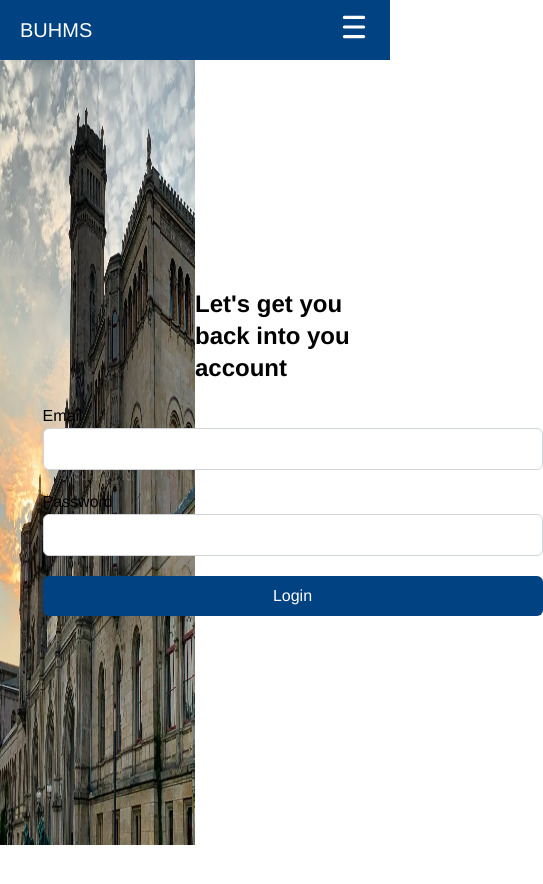
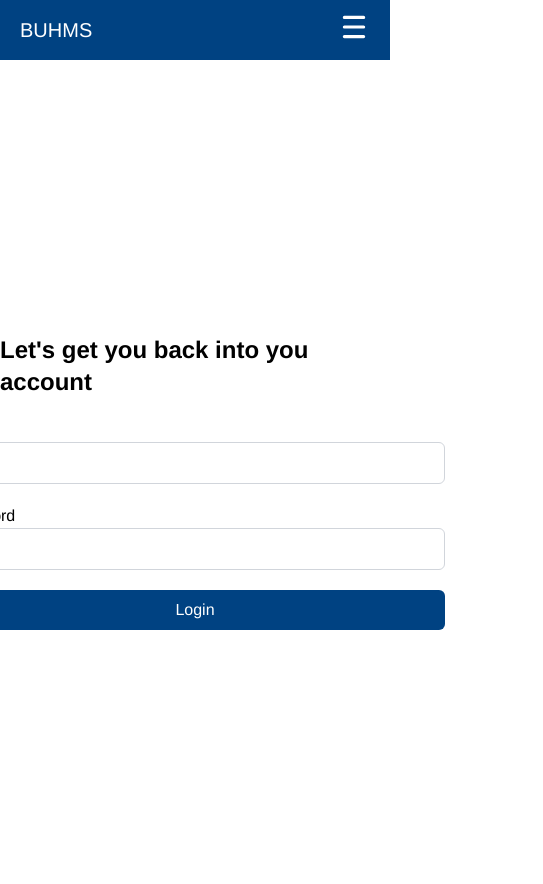
Before and after one commit to Alfred-Onuada/buhms, an Angular app: page /admin/login in a window 390 px wide. Shown: the top 884 px of the page, 543 px wide, since content can reach past the window. Before the commit the page ends 845 px from the top, so only its background shows below. Built offline with nearby package versions, Linux system fonts and the light colour scheme.

Commit message:
login done

```diff
--- a/src/app/admin/admin-login/admin-login.component.html
+++ b/src/app/admin/admin-login/admin-login.component.html
@@ -1,9 +1,12 @@
 <app-header></app-header>
-<div class="grid grid-cols-2">
-  <img src="assets/login-image.webp" alt="University Picture" class="min-h-[93vh]">
+<div class="grid grid-cols-1 md:grid-cols-2 h-[100%]">
+  <img src="assets/login-image.webp" alt="University Picture" class="hidden md:block min-h-[93vh]">
   <div class="flex justify-center items-center flex-col">
     <h3 class="font-semibold text-2xl mb-5">Let's get you back into you account</h3>
-    <form>
+    <div *ngIf="hasError" class="bg-red-500 text-white py-3 px-5 my-3 rounded-md text-center">
+      {{ errorMessage }}
+    </div>
+    <form (submit)="handleLogin($event)">
       <div class="flex flex-col mb-5">
         <label for="email">Email</label>
         <input type="email" id="email" name="email" class="border border-gray-300 rounded-md p-2 w-[500px]">
--- a/src/app/admin/admin-login/admin-login.component.ts
+++ b/src/app/admin/admin-login/admin-login.component.ts
@@ -2,6 +2,8 @@ import { Component } from '@angular/core';
 import { CommonModule } from '@angular/common';
 import { Title } from '@angular/platform-browser';
 import { HeaderComponent } from "../../header/header.component";
+import { AuthService } from 'src/app/services/auth.service';
+import { Router } from '@angular/router';
 
 @Component({
     selector: 'app-admin-login',
@@ -11,7 +13,55 @@ import { HeaderComponent } from "../../header/header.component";
     imports: [CommonModule, HeaderComponent]
 })
 export class AdminLoginComponent {
-  constructor(private titleService: Title) {
+  constructor(
+    private titleService: Title,
+    private authService: AuthService,
+    private router: Router
+  ) {
     this.titleService.setTitle('Admin Login');
   }
+
+  hasError = false;
+  errorMessage = '';
+
+
+  handleLogin(event: any) {
+    // get all fields from the form
+    const form = event.target;
+    const password = form.password.value;
+    const email = form.email.value;
+
+    // put all fields in an object
+    const data = {
+      password,
+      email,
+    };
+
+    console.log(data);
+
+    // send the object to the server
+    this.authService.login(data).subscribe({
+      next: (response) => {
+        console.log(response);
+
+        // store token in local storage
+        localStorage.setItem('token', JSON.stringify(response.data));
+
+        this.router.navigate(['/admin/dashboard']);
+      },
+      error: (error) => {
+        console.error(error);
+
+        this.hasError = true;
+        this.errorMessage = 'Invalid credentials. Please try again.';
+
+        setTimeout(() => {
+          this.hasError = false;
+          this.errorMessage = '';
+        }, 3000);
+      }
+    });
+
+    event.preventDefault();
+  }
 }
--- a/src/app/admin/register-admin/register-admin.component.ts
+++ b/src/app/admin/register-admin/register-admin.component.ts
@@ -55,13 +55,18 @@ export class RegisterAdminComponent {
         // store token in local storage
         localStorage.setItem('token', JSON.stringify(response.data));
 
-        // this.router.navigate(['/admin/dashboard']);
+        this.router.navigate(['/admin/dashboard']);
       },
       error: (error) => {
         console.error(error);
 
         this.hasError = true;
         this.errorMessage = 'Registration failed. Please try again.';
+
+        setTimeout(() => {
+          this.hasError = false;
+          this.errorMessage = '';
+        }, 3000);
       }
     });
 
```
